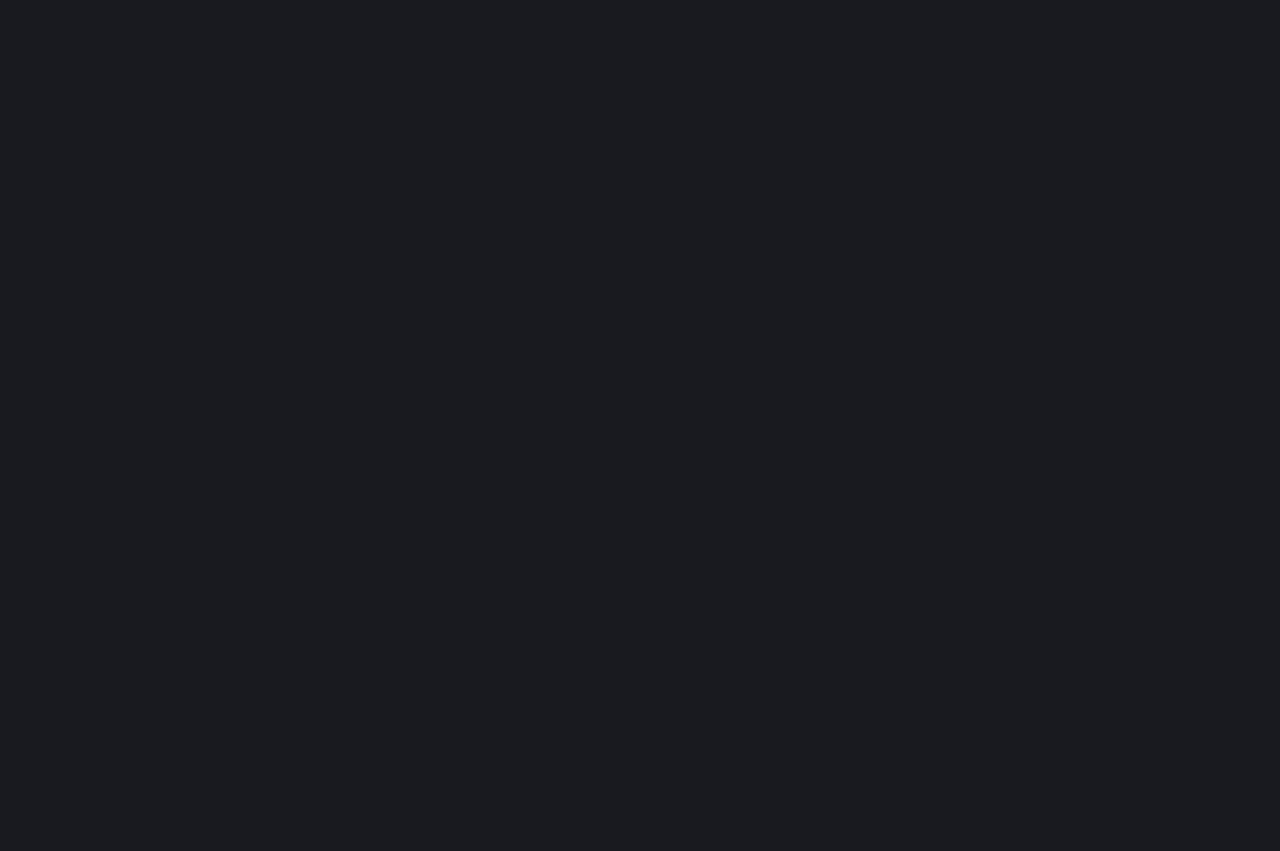
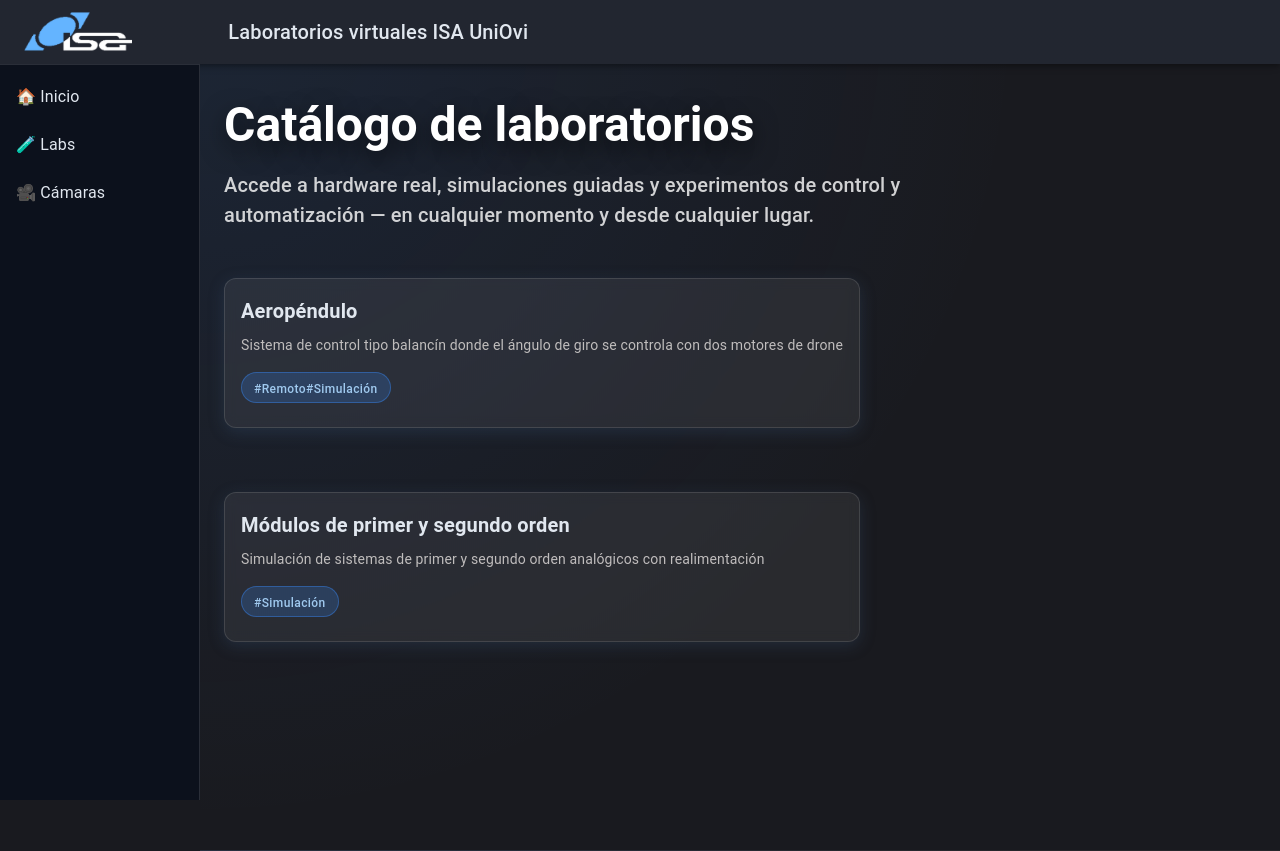
Before and after one commit to VirtyRemLab/virtyremlab-web-react-fronted, a React (Vite) app: page /labs in a window 1280 px wide. Before the commit this address had no page. Before the commit the page ends 800 px from the top, so only its background shows below. Built offline with nearby package versions, Linux system fonts and the light colour scheme.

Commit message:
nueva estructura y aspecto

```diff
--- a/src/App.jsx
+++ b/src/App.jsx
@@ -7,7 +7,7 @@
 import Camaras from "./pages/Camaras"
 import MarkdownComponent from "./pages/Markdown"
 import Simulaciones from "./pages/Simulaciones"
-
+import Labs from "./pages/Labs"
 
 
 export default function App() {
@@ -21,6 +21,7 @@
         <Route path="laboratorios" element={<Laboratorios />} />
         <Route path="simulaciones" element={<Simulaciones />} />
         <Route path="markdown" element={<MarkdownComponent />} />
+        <Route path="labs" element={<Labs />} />
         <Route path="camaras" element={<Camaras />} />
       </Route>
     </Routes>
--- a/src/ResponsiveDrawer.jsx
+++ b/src/ResponsiveDrawer.jsx
@@ -16,7 +16,7 @@
 
 import { useNavigate, Outlet } from 'react-router-dom';
 import Logo from './assets/logo.png'; // Ajusta la ruta
-import { menuItems,drawerWidth  } from './menuConfig'
+import { menuItems, drawerWidth } from './menuConfig'
 
 
 
@@ -95,7 +95,7 @@
             mr: 2,       // margen a la derecha del logo
           }}
         />
-                <Typography variant="h6" noWrap component="div" sx={{ ml: 10}}>
+        <Typography variant="h6" noWrap component="div" sx={{ ml: 10 }}>
           Laboratorios virtuales ISA UniOvi
         </Typography>
       </Toolbar>
--- a/src/menuConfig.jsx
+++ b/src/menuConfig.jsx
@@ -6,14 +6,23 @@
 
 
 
+// export const menuItems = [
+//     { text: '🏠 Inicio', path: '/' },
+//     { text: '📒 Teoría', path: '/teoria' },
+//     { text: '🧪 Laboratorios', path: '/laboratorios' },
+//     { text: '📈 Simulaciones', path: '/simulaciones' },
+//     { text: '🎥 Cámaras', path: '/camaras' },
+//     { text: '📒 Markdown', path: '/markdown' },
+//     { text: '🧪 Labs', path: '/labs' },
+
+// ];
+
+
 export const menuItems = [
     { text: '🏠 Inicio', path: '/' },
-    { text: '📒 Teoría', path: '/teoria' },
-    { text: '🧪 Laboratorios', path: '/laboratorios' },
-    { text: '📈 Simulaciones', path: '/simulaciones' },
+    { text: '🧪 Labs', path: '/labs' },
     { text: '🎥 Cámaras', path: '/camaras' },
-    { text: '📒 Markdown', path: '/markdown' },
-
 ];
 
+
 export const drawerWidth = 200;
--- a/src/pages/Home.jsx
+++ b/src/pages/Home.jsx
@@ -12,8 +12,16 @@
 import MemoryIcon from "@mui/icons-material/Memory";
 import ScienceIcon from "@mui/icons-material/Science";
 import SchoolIcon from "@mui/icons-material/School";
+import { useNavigate } from 'react-router-dom';
 
 export default function Home() {
+  const navigate = useNavigate();
+  // Callback del botón de acceso
+  function handleAccessButton() {
+    navigate("/labs");
+  }
+
+
   return (
     <>
       {/* HERO SECTION */}
@@ -68,7 +76,10 @@
                     borderRadius: 2,
                     px: 3,
                     py: 1.2
+
                   }}
+                  onClick={handleAccessButton}
+
                 >
                   Accede
                 </Button>
@@ -104,58 +115,7 @@
               </Typography>
             </Grid>
 
-            {/* Bloque visual decorativo */}
-            <Grid
-              item
-              xs={12}
-              md={5}
-              sx={{
-                display: "flex",
-                justifyContent: "center",
-              }}
-            >
-              <Box
-                sx={{
-                  backgroundColor: "rgba(255,255,255,0.07)",
-                  border: "1px solid rgba(255,255,255,0.15)",
-                  borderRadius: 4,
-                  p: 3,
-                  minWidth: 260,
-                  maxWidth: 320,
-                  boxShadow: "0 24px 60px rgba(0,0,0,0.7)",
-                }}
-              >
-                <Typography variant="body2" color="white" fontWeight={600} gutterBottom>
-                  Live Plant Control
-                </Typography>
-                <Typography
-                  variant="caption"
-                  sx={{ color: "rgba(255,255,255,0.7)" }}
-                >
-                  Connect to real equipment remotely and
-                  tune controllers in real time without
-                  being in the physical lab.
-                </Typography>
 
-                <Box
-                  sx={{
-                    mt: 2,
-                    backgroundColor: "rgba(0,0,0,0.4)",
-                    borderRadius: 2,
-                    height: 120,
-                    border: "1px solid rgba(255,255,255,0.1)",
-                    display: "flex",
-                    alignItems: "center",
-                    justifyContent: "center",
-                    fontSize: "0.75rem",
-                    color: "rgba(255,255,255,0.6)",
-                    textAlign: "center"
-                  }}
-                >
-                  (mini preview / graph / screenshot del SCADA / planta real aquí)
-                </Box>
-              </Box>
-            </Grid>
           </Grid>
         </Container>
       </Box>
--- /dev/null
+++ b/src/pages/LabCard.jsx
@@ -0,0 +1,80 @@
+import {
+    Box,
+    Toolbar,
+    Container,
+    Typography,
+    Grid,
+    Card,
+    CardContent,
+    Button
+} from "@mui/material";
+
+export default function LabCard({ params }) {
+    // Params -> {nombre, descripción, tags, imagen?}
+    return (
+        <>
+
+            <Card
+                sx={{
+
+                    width: "100%",
+                    borderRadius: 3,
+                    background: "rgba(255, 255, 255, 0.07)", // fondo translúcido que contrasta
+                    backdropFilter: "blur(6px)",              // efecto glassmorphism sutil
+                    border: "1px solid rgba(255, 255, 255, 0.12)", // línea de contorno suave
+                    boxShadow: "0 4px 16px rgba(64, 94, 137, 0.25)", // sombra con toque azul
+                    transition: "transform 0.3s ease, box-shadow 0.3s ease",
+                    "&:hover": {
+                        transform: "translateY(-4px)",
+                        boxShadow: "0 8px 24px rgba(67, 114, 181, 0.45)", // resalta al pasar el ratón
+                    },
+                }}
+            >
+                <CardContent>
+                    <Box sx={{ display: "flex", alignItems: "center", mb: 1, gap: 1 }}>
+
+                        <Typography variant="h6" fontWeight={600}>
+                            {params["Name"]}
+                        </Typography>
+                    </Box>
+
+                    <Typography variant="body2" color="text.secondary" lineHeight={1.5}>
+                        {params["Description"]}
+                    </Typography>
+                    <Box
+                        sx={{
+                            display: "flex",
+                            flexWrap: "wrap",
+                            gap: 1,
+                            mt: 2,
+                        }}
+                    >
+                        {params["Tags"].map((tag) => (
+                            <Box
+                                key={tag}
+                                sx={{
+                                    backgroundColor: "rgba(56,139,253,0.2)",
+                                    border: "1px solid rgba(56,139,253,0.4)",
+                                    borderRadius: "16px",
+                                    px: 1.5,
+                                    py: 0.3,
+                                }}
+                            >
+                                <Typography
+                                    variant="caption"
+                                    sx={{
+                                        color: "rgba(173, 216, 255, 0.9)",
+                                        fontWeight: 500,
+                                    }}
+                                >
+                                    {tag}
+                                </Typography>
+                            </Box>
+                        ))}
+                    </Box>
+                </CardContent>
+            </Card>
+
+            <Toolbar />
+        </>);
+}
--- /dev/null
+++ b/src/pages/Labs.jsx
@@ -0,0 +1,95 @@
+import {
+  Box,
+  Toolbar,
+  Container,
+  Typography,
+  Grid,
+  Card,
+  CardContent,
+  Button
+} from "@mui/material";
+
+import LabCard from "./LabCard";
+
+export default function Home() {
+
+  // Lista de laboratorios disponibles.
+  // TODO: esto lo deberíamos sacar de una BBDD
+  var labs = [
+    { "Name": "Aeropéndulo", "Description": "Sistema de control tipo balancín donde el ángulo de giro se controla con dos motores de drone", "Tags": [["#Remoto", "#Simulación"]] },
+    { "Name": "Módulos de primer y segundo orden", "Description": "Simulación de sistemas de primer y segundo orden analógicos con realimentación", "Tags": [["#Simulación"]] }
+  ];
+
+  return (
+    <>
+      {/* HERO SECTION */}
+      <Box
+        sx={{
+          background: "radial-gradient(circle at top left, rgba(56,139,253,0.1), transparent 60%)",
+          color: "white",
+          pt: { xs: 8, md: 12 },
+          pb: { xs: 8, md: 10 },
+          borderBottom: "1px solid rgba(255,255,255,0.05)"
+        }}>
+
+        <Container maxWidth="lg">
+          <Grid container spacing={4} alignItems="center">
+            {/* Texto principal */}
+            <Grid item xs={12} md={7}>
+              <Typography
+                variant="h3"
+                fontWeight={600}
+                gutterBottom
+                sx={{
+                  lineHeight: 1.2,
+                  textShadow: "0 8px 24px rgba(0,0,0,0.6)",
+                }}
+              >
+                Catálogo de laboratorios
+              </Typography>
+
+              <Typography
+                variant="h6"
+                sx={{
+                  color: "rgba(255,255,255,0.8)",
+                  maxWidth: "60ch",
+                  lineHeight: 1.5,
+                }}
+              >
+                Accede a hardware real, simulaciones guiadas
+                y experimentos de control y automatización —
+                en cualquier momento y desde cualquier lugar.
+              </Typography>
+            </Grid>
+          </Grid>
+        </Container>
+
+        {/* Cards con los laboratorios disponibles  */}
+        <Container maxWidth="lg" style={{ marginTop: "3rem", marginBottom: "4rem" }}>
+
+          <Grid container spacing={3}>
+
+            <Grid item xs={12} md={4} display="block">
+              {
+                labs.map(function (lab, idx) {
+
+
+                  return < LabCard params={lab} />
+
+                })
+
+              }
+            </Grid>
+          </Grid>
+
+
+        </Container>
+
+
+
+      </Box>
+
+
+    </>
+  );
+}
```
Lines whose indentation alone changed are shown as unchanged.
